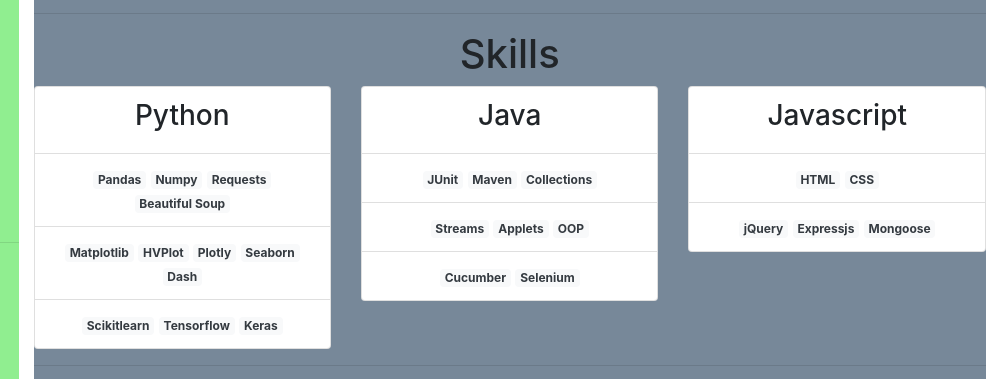
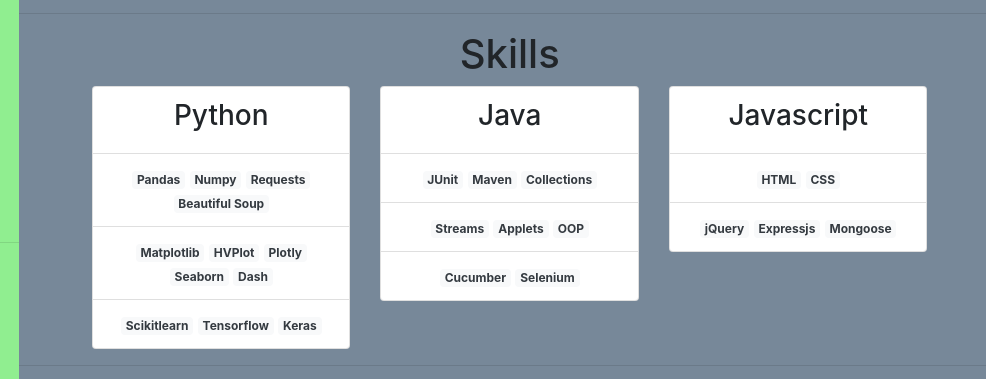
Before and after one commit to CXWatson/personal_site, a plain HTML site: page index.html in a window 1280 px wide. Shown: the part 139-518 px from the top of the page, 294-1280 px from the left. Drawn offline with nearby package versions, Linux system fonts and the light colour scheme.

Commit message:
fixed styling for skills section

```diff
--- a/index.html
+++ b/index.html
@@ -58,7 +58,7 @@
                     </div>
                 </div>
 
-                <div class="col-md-9">
+                <div class="col-md-9 px-0">
                     <div class="aboutMe h-100">
                         <nav class="navbar navbar-expand-lg navbar-light bg-light">
                             <!-- The button for collapsing the dropdown menu for the navbar -->
@@ -112,8 +112,7 @@
                             <hr>
 
                             <h1>Skills</h1>
-                                <div class="row">
-
+                            <div class="row d-inline-flex">
                                 <div class="col-md-4">
                                     <ul class="list-group">
                                         <li class="list-group-item"><h3>Python</h3></li>
```
Lines whose indentation alone changed are shown as unchanged.
